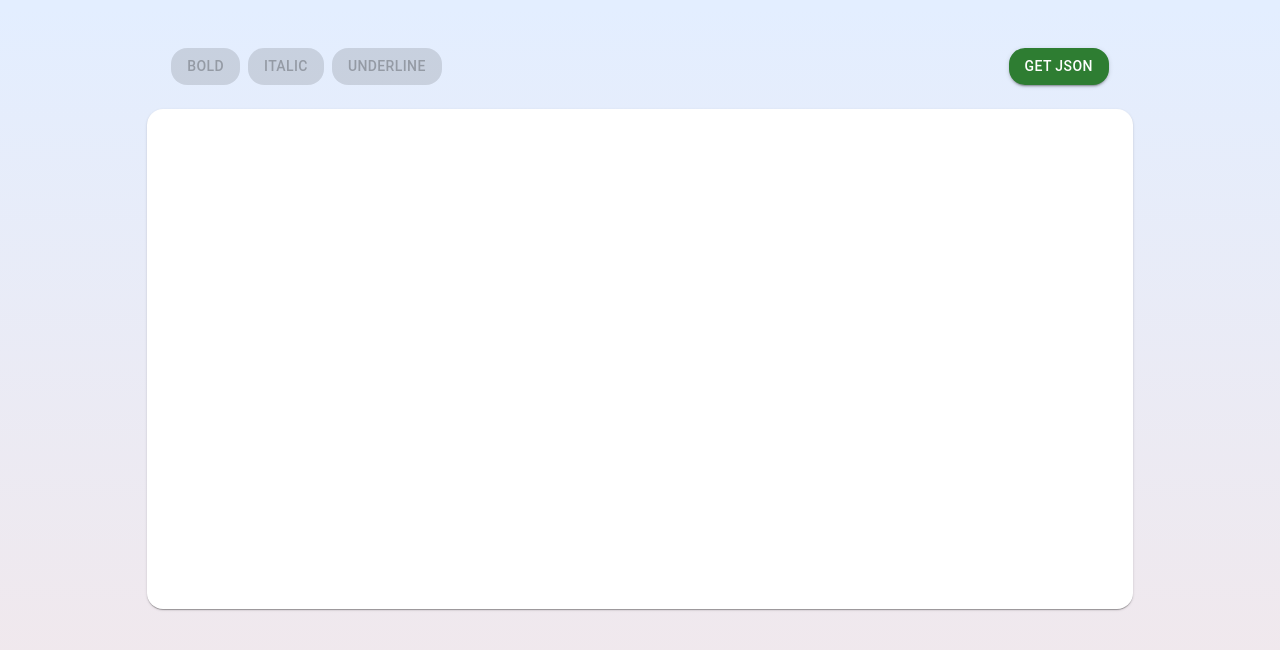
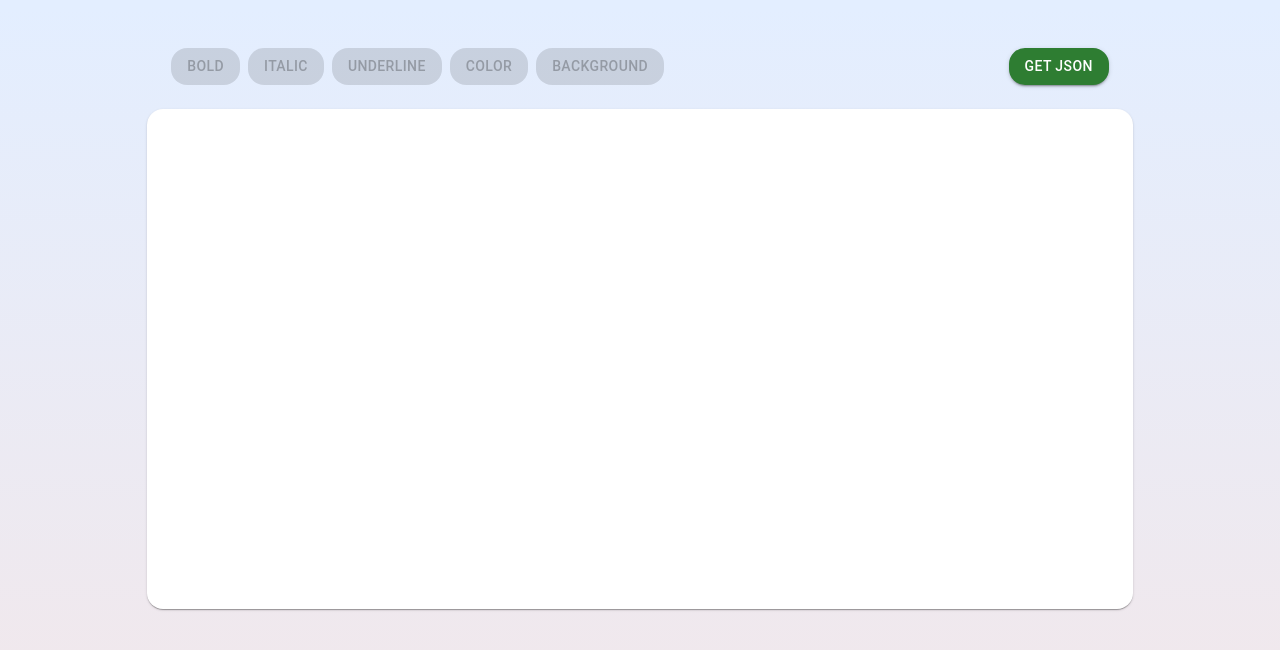
Before and after one commit to khrulenko/redentu_text_editor, a React (Create React App) app: page / in a window 1280 px wide. Shown: the top 650 px of the page. Built offline with nearby package versions, Linux system fonts and the light colour scheme.

Commit message:
added ability to change text color and background

```diff
--- a/package.json
+++ b/package.json
@@ -12,6 +12,7 @@
     "@testing-library/jest-dom": "^5.16.5",
     "@testing-library/react": "^13.4.0",
     "@testing-library/user-event": "^13.5.0",
+    "gh-pages": "^5.0.0",
     "react": "^18.2.0",
     "react-dom": "^18.2.0",
     "react-scripts": "5.0.1",
--- /dev/null
+++ b/src/components/ColorPoint/index.jsx
@@ -0,0 +1,18 @@
+import { useState } from 'react';
+import { Button, Popover } from '@mui/material';
+
+const ColorPoint = ({ color, handler }) => {
+  return (
+    <Button
+      style={{
+        width: '32px',
+        height: '32px',
+        backgroundColor: color,
+        borderRadius: '50%',
+      }}
+      onClick={() => handler(color)}
+    />
+  );
+};
+
+export default ColorPoint;
--- /dev/null
+++ b/src/components/PopoverButton/index.jsx
@@ -0,0 +1,38 @@
+import { useState } from 'react';
+import { Button, Popover } from '@mui/material';
+import useDisclosure from '../../hooks/useDisclosure';
+
+const PopoverButton = ({ name, children, disabled }) => {
+  const [anchorEl, setAnchorEl] = useState();
+  const [color, colorSet] = useState();
+
+  const { onOpen, isOpen, onClose } = useDisclosure();
+
+  return (
+    <div>
+      <Button
+        onClick={(e) => {
+          setAnchorEl(e.target);
+          onOpen();
+        }}
+        disabled={disabled}
+      >
+        {name}
+      </Button>
+
+      <Popover
+        anchorEl={anchorEl}
+        open={isOpen}
+        onClose={onClose}
+        anchorOrigin={{
+          vertical: 'bottom',
+          horizontal: 'left',
+        }}
+      >
+        {children}
+      </Popover>
+    </div>
+  );
+};
+
+export default PopoverButton;
--- a/src/components/TextEditor/index.jsx
+++ b/src/components/TextEditor/index.jsx
@@ -1,5 +1,6 @@
 import { useEffect, useState } from 'react';
-import { Button, Paper, Stack } from '@mui/material';
+import { Button, Paper, Stack, Popover } from '@mui/material';
+
 import {
   divideString,
   removeDuplicatedStyles,
@@ -8,6 +9,10 @@ import {
   getSelectedNodes,
   setNodeStyle,
 } from '../../utils';
+import useDisclosure from '../../hooks/useDisclosure';
+import PopoverButton from '../PopoverButton';
+import ColorPoint from '../ColorPoint';
+import { colorsList } from '../../styles/theme';
 
 const handleInput = (e) => {
   const includesSpans = [...e.target.childNodes].some(
@@ -162,6 +167,17 @@ const TextEditor = ({ additionalButton }) => {
   const processFontWeight = processTextStyle('fontWeight');
   const processFontStyle = processTextStyle('fontStyle');
   const processTextDecoration = processTextStyle('textDecoration');
+  const processTextColor = processTextStyle('color');
+  const processTextBackgroundColor = processTextStyle('backgroundColor');
+
+  const createColorPoints = (colorsList, handler) =>
+    colorsList.map((colorMap) => {
+      const colorValues = Object.entries(colorMap);
+
+      return colorValues.map(([key, color]) => (
+        <ColorPoint key={key} color={color} handler={handler} />
+      ));
+    });
 
   return (
     <Stack>
@@ -185,6 +201,14 @@ const TextEditor = ({ additionalButton }) => {
           >
             underline
           </Button>
+
+          <PopoverButton name="Color" disabled={!isThereSelectedNodes}>
+            {createColorPoints(colorsList, processTextColor)}
+          </PopoverButton>
+
+          <PopoverButton name="Background" disabled={!isThereSelectedNodes}>
+            {createColorPoints(colorsList, processTextBackgroundColor)}
+          </PopoverButton>
         </Stack>
 
         {additionalButton}
--- /dev/null
+++ b/src/styles/MuiComponents/MuiPopover.js
@@ -0,0 +1,18 @@
+const MuiPopover = {
+  styleOverrides: {
+    paper: {
+      display: 'flex',
+      flexDirection: 'row',
+      flexWrap: 'wrap',
+      alignContent: 'flex-start',
+      gap: '5px',
+
+      height: 'fit-content',
+      maxHeight: '360px',
+      maxWidth: '240px',
+    },
+    root: {},
+  },
+};
+
+export default MuiPopover;
--- a/src/styles/theme.js
+++ b/src/styles/theme.js
@@ -1,12 +1,57 @@
 import { createTheme } from '@mui/material';
-import { orange } from '@mui/material/colors';
+import {
+  amber,
+  blue,
+  blueGrey,
+  brown,
+  common,
+  cyan,
+  deepOrange,
+  deepPurple,
+  green,
+  grey,
+  indigo,
+  lightBlue,
+  lightGreen,
+  lime,
+  orange,
+  pink,
+  purple,
+  red,
+  teal,
+  yellow,
+} from '@mui/material/colors';
 import MuiCssBaseline from './MuiComponents/MuiCssBaseline';
 import MuiButton from './MuiComponents/MuiButton';
 import MuiPaper from './MuiComponents/MuiPaper';
 import MuiDialog from './MuiComponents/MuiDialog';
+import MuiPopover from './MuiComponents/MuiPopover';
 
 // theme object structure:
 // https://mui.com/material-ui/customization/default-theme/
+
+export const colorsList = [
+  common,
+  amber,
+  blue,
+  blueGrey,
+  brown,
+  cyan,
+  deepOrange,
+  deepPurple,
+  green,
+  grey,
+  indigo,
+  lightBlue,
+  lightGreen,
+  lime,
+  orange,
+  pink,
+  purple,
+  red,
+  teal,
+  yellow,
+];
 
 const palette = {
   primary: {
@@ -25,6 +70,7 @@ const theme = createTheme({
     MuiButton,
     MuiPaper,
     MuiDialog,
+    MuiPopover,
   },
 });
 
```
Also changed, not shown: 1 other file (tests, documents, lock files or other folders).
